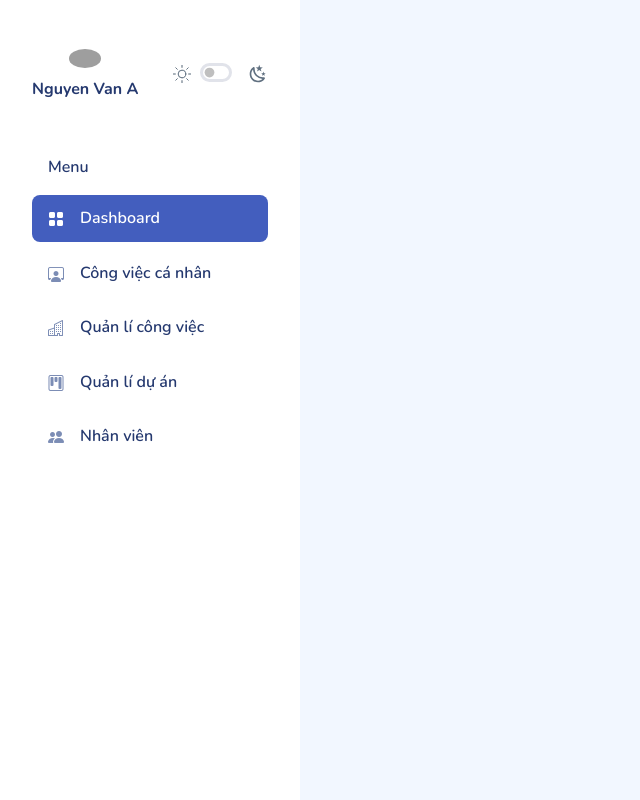
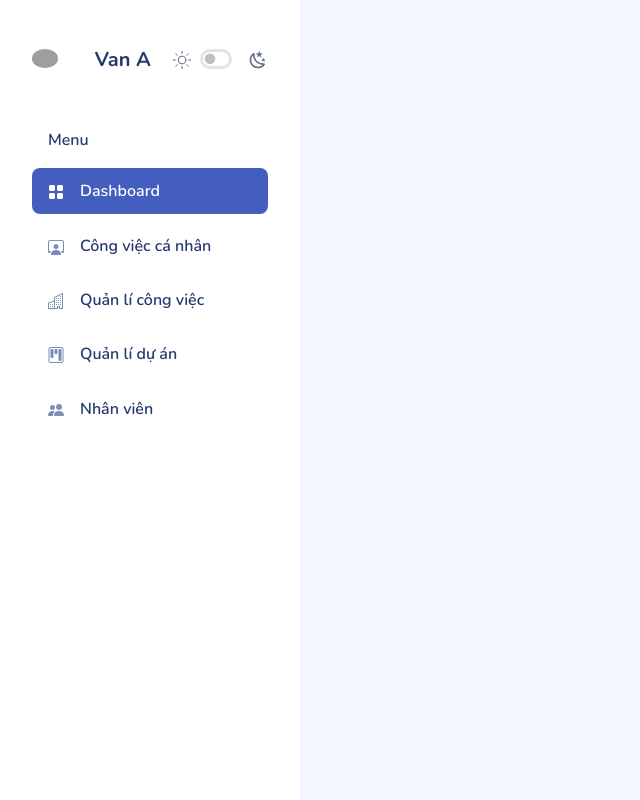
Before and after one commit to ducnt1003/ui-ux, a website: page my_app/dashboard.html in a window 1280 px wide. Shown: the whole page, without its empty margins (0-640 px from the left). Drawn offline with Linux system fonts and the light colour scheme; grey boxes are pictures that could not be loaded.

Commit message:
update readme

```diff
--- a/my_app/dashboard.html
+++ b/my_app/dashboard.html
@@ -38,9 +38,15 @@
             <div class="sidebar-wrapper active">
                 <div class="sidebar-header position-relative">
                     <div class="d-flex justify-content-between align-items-center">
-                        <div class="logo avatar">
-                            <a href="dashboard.html"><img src="assets/images/faces/1.jpg" alt="Logo" srcset=""><h6>Nguyen Van A</h6></a>
+                        <div class="">
+                            <a href="dashboard.html"><div class="avatar avatar-lg me-3 ">
+                                <img src="assets/images/faces/1.jpg" alt="" srcset="" style="width:100%">
+                            </div>
 
+                        </a>
+                        </div>
+                        <div class="mt-3">
+                            <h5>Van A</h5>
                         </div>
                         <div class="theme-toggle d-flex gap-2  align-items-center mt-2">
                             <svg xmlns="http://www.w3.org/2000/svg" xmlns:xlink="http://www.w3.org/1999/xlink"
```
Also changed, not shown: my_app/personal.html (+8 -2 lines), my_app/project.html (+8 -2 lines), my_app/work.html (+8 -2 lines), my_app/worker.html (+8 -2 lines), README.md.
